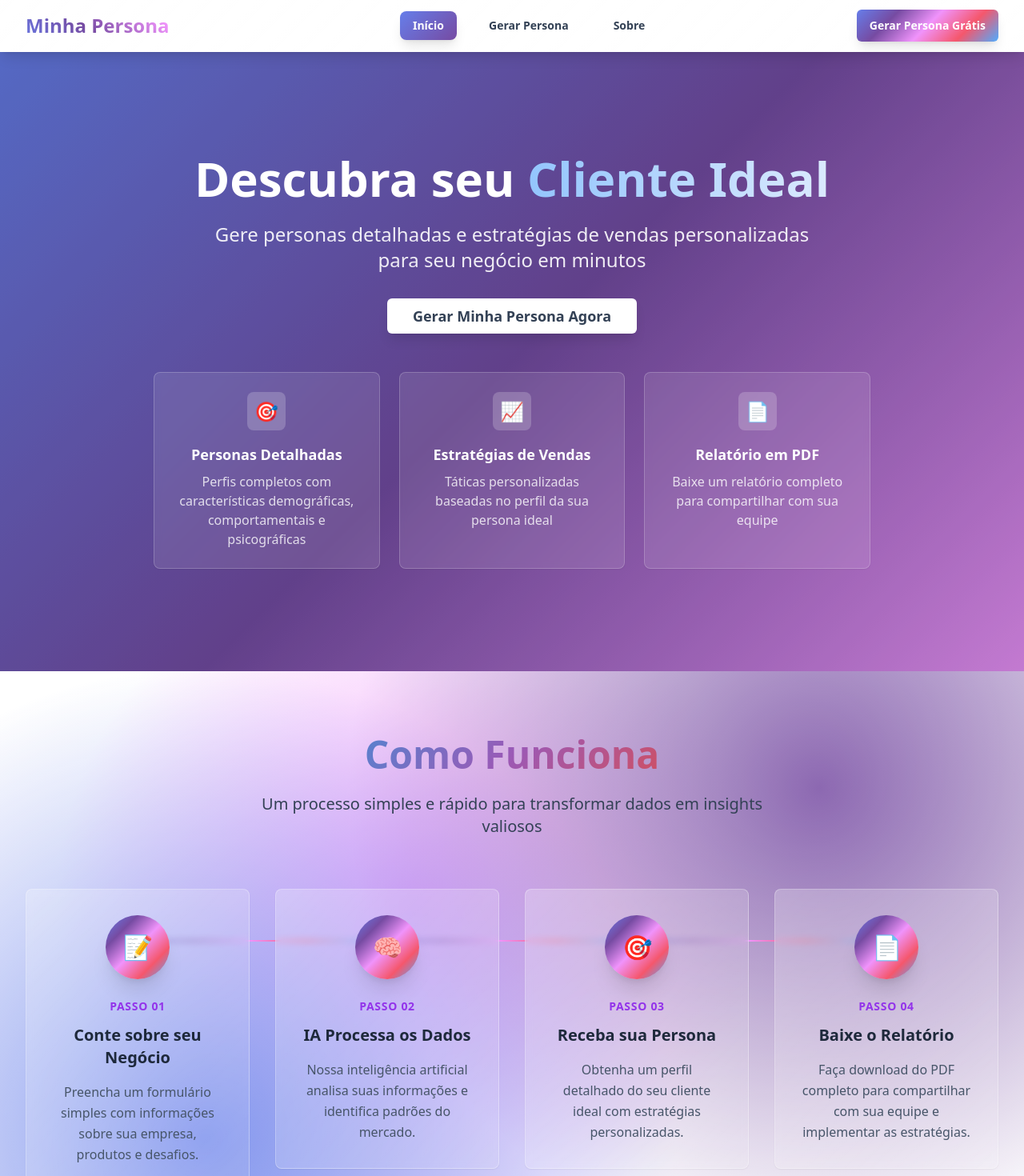
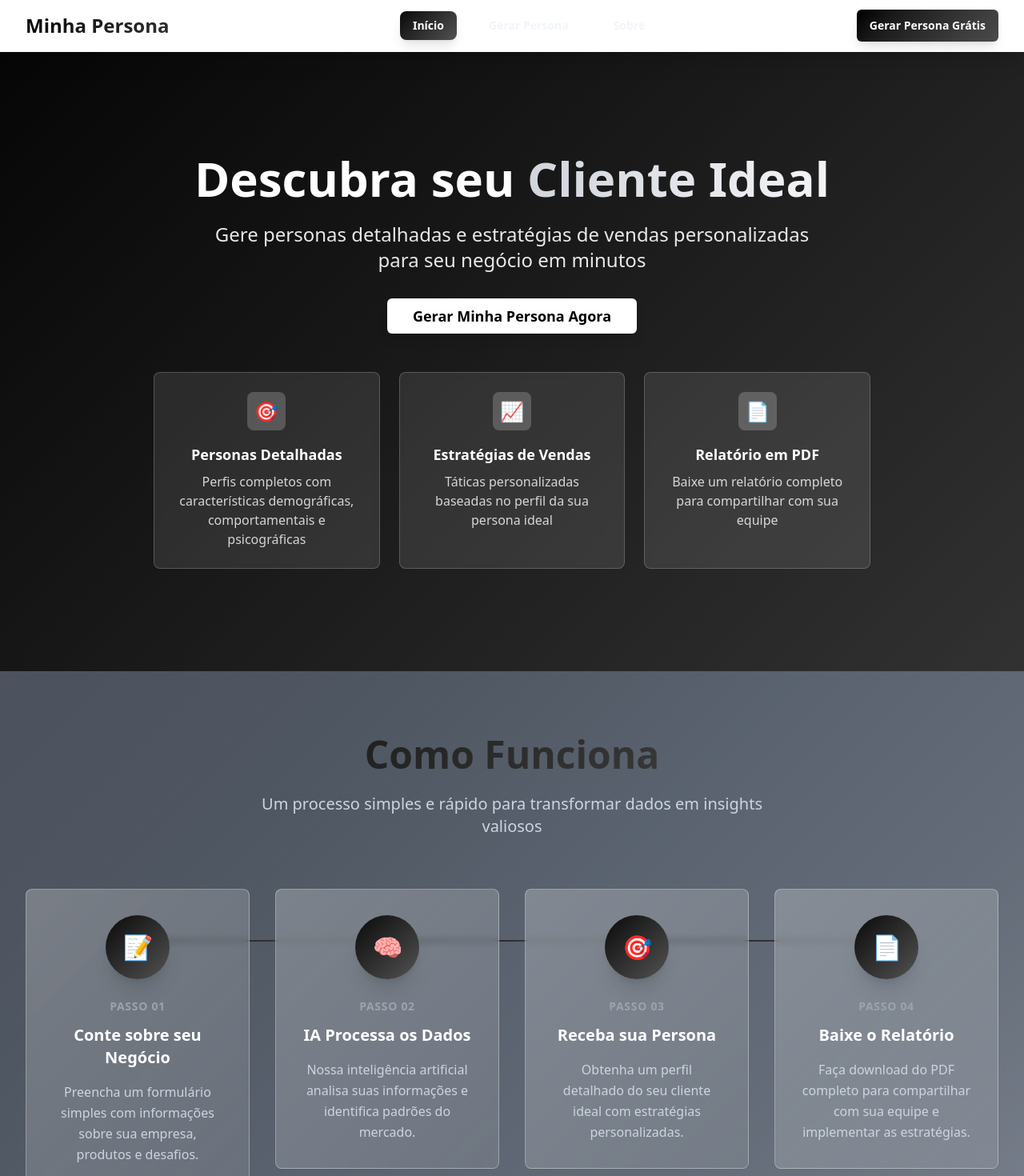
Before and after one commit to darleisonrodrigues/persona-spark-strategizer, a React (Vite) app: page / in a window 1280 px wide. Shown: the top 1470 px of the page at 80% size. Built offline with nearby package versions, Linux system fonts and the light colour scheme.

Commit message:
Refactor: Apply black and elegant color scheme
Updated the design to use a black and elegant color scheme.

```diff
--- a/src/components/CTA.tsx
+++ b/src/components/CTA.tsx
@@ -4,7 +4,7 @@ import { Card } from '@/components/ui/card';
 
 const CTA = () => {
   return (
-    <section className="py-20 bg-gradient-modern relative overflow-hidden">
+    <section className="py-20 bg-gradient-sophisticated relative overflow-hidden">
       <div className="absolute inset-0 bg-gradient-mesh opacity-30"></div>
       <div className="max-w-4xl mx-auto px-4 sm:px-6 lg:px-8 text-center relative">
         <Card className="p-12 md:p-16 bg-gradient-glass backdrop-blur-xl border-white/30 shadow-2xl" data-aos="zoom-in">
@@ -19,7 +19,7 @@ const CTA = () => {
           <div className="flex justify-center mb-8">
             <Button
               size="lg"
-              className="bg-white text-slate-700 hover:bg-slate-50 font-bold px-10 py-5 text-xl shadow-2xl hover:shadow-3xl transition-all duration-300 hover:scale-105"
+              className="bg-white text-black hover:bg-gray-100 font-bold px-10 py-5 text-xl shadow-2xl hover:shadow-3xl transition-all duration-300 hover:scale-105"
               onClick={() => window.location.href = '/generator'}
             >
               Gerar Persona Gratuitamente
--- a/src/components/Hero.tsx
+++ b/src/components/Hero.tsx
@@ -4,13 +4,13 @@ import { Card } from '@/components/ui/card';
 
 const Hero = () => {
   return (
-    <section className="relative overflow-hidden bg-gradient-hero py-20 lg:py-32">
-      <div className="absolute inset-0 bg-slate-900/20"></div>
+    <section className="relative overflow-hidden bg-gradient-noir py-20 lg:py-32">
+      <div className="absolute inset-0 bg-black/40"></div>
       <div className="relative max-w-7xl mx-auto px-4 sm:px-6 lg:px-8">
         <div className="text-center">
           <h1 className="text-4xl md:text-6xl font-bold text-white mb-6" data-aos="fade-up">
             Descubra seu{' '}
-            <span className="bg-gradient-to-r from-blue-300 to-blue-100 bg-clip-text text-transparent">
+            <span className="bg-gradient-to-r from-gray-300 to-gray-100 bg-clip-text text-transparent">
               Cliente Ideal
             </span>
           </h1>
@@ -20,7 +20,7 @@ const Hero = () => {
           </p>
 
           <div className="flex justify-center mb-12" data-aos="fade-up" data-aos-delay="400">
-            <Button size="lg" className="bg-white text-slate-700 hover:bg-slate-50 font-semibold px-8 py-4 text-lg shadow-lg" onClick={() => window.location.href = '/generator'}>
+            <Button size="lg" className="bg-white text-black hover:bg-gray-100 font-semibold px-8 py-4 text-lg shadow-lg" onClick={() => window.location.href = '/generator'}>
               Gerar Minha Persona Agora
             </Button>
           </div>
--- a/src/components/HowItWorks.tsx
+++ b/src/components/HowItWorks.tsx
@@ -30,14 +30,14 @@ const HowItWorks = () => {
   ];
 
   return (
-    <section className="py-20 bg-gradient-mesh relative overflow-hidden">
+    <section className="py-20 bg-gradient-charcoal relative overflow-hidden">
       <div className="absolute inset-0 bg-gradient-glass"></div>
       <div className="max-w-7xl mx-auto px-4 sm:px-6 lg:px-8 relative">
         <div className="text-center mb-16" data-aos="fade-up">
-          <h2 className="text-4xl md:text-5xl font-bold bg-gradient-luxury bg-clip-text text-transparent mb-6">
+          <h2 className="text-4xl md:text-5xl font-bold bg-gradient-sophisticated bg-clip-text text-transparent mb-6">
             Como Funciona
           </h2>
-          <p className="text-xl text-slate-700 max-w-2xl mx-auto">
+          <p className="text-xl text-slate-300 max-w-2xl mx-auto">
             Um processo simples e rápido para transformar dados em insights valiosos
           </p>
         </div>
@@ -46,23 +46,23 @@ const HowItWorks = () => {
           {steps.map((step, index) => (
             <div key={index} className="text-center relative" data-aos="fade-up" data-aos-delay={index * 100}>
               {index < steps.length - 1 && (
-                <div className="hidden lg:block absolute top-16 left-full w-full h-0.5 bg-gradient-aurora transform -translate-x-1/2 z-0"></div>
+                <div className="hidden lg:block absolute top-16 left-full w-full h-0.5 bg-gradient-sophisticated transform -translate-x-1/2 z-0"></div>
               )}
 
               <Card className="p-8 relative z-10 hover:shadow-2xl transition-all duration-500 bg-gradient-glass backdrop-blur-sm border-white/30 hover:border-white/50 hover:scale-105">
-                <div className="w-20 h-20 bg-gradient-modern rounded-full flex items-center justify-center mb-6 mx-auto shadow-xl hover:shadow-2xl transition-all duration-300">
+                <div className="w-20 h-20 bg-gradient-noir rounded-full flex items-center justify-center mb-6 mx-auto shadow-xl hover:shadow-2xl transition-all duration-300">
                   <span className="text-3xl">{step.icon}</span>
                 </div>
 
-                <div className="text-sm font-bold text-purple-600 mb-3 tracking-wider">
+                <div className="text-sm font-bold text-gray-400 mb-3 tracking-wider">
                   PASSO {step.step}
                 </div>
 
-                <h3 className="text-xl font-bold text-slate-800 mb-4">
+                <h3 className="text-xl font-bold text-white mb-4">
                   {step.title}
                 </h3>
 
-                <p className="text-slate-600 leading-relaxed">
+                <p className="text-slate-300 leading-relaxed">
                   {step.description}
                 </p>
               </Card>
--- a/src/components/Navigation.tsx
+++ b/src/components/Navigation.tsx
@@ -10,12 +10,12 @@ const Navigation = () => {
   const isActive = (path: string) => location.pathname === path;
 
   return (
-    <nav className="bg-gradient-glass backdrop-blur-xl border-b border-white/20 sticky top-0 z-50 shadow-lg">
+    <nav className="bg-gradient-glass backdrop-blur-xl border-b border-white/20 sticky top-0 z-50 shadow-xl">
       <div className="max-w-7xl mx-auto px-4 sm:px-6 lg:px-8">
         <div className="flex justify-between items-center h-16">
           <div className="flex items-center">
             <a href="/" className="flex items-center space-x-2">
-              <span className="text-2xl font-bold bg-gradient-aurora bg-clip-text text-transparent animate-gradient-shift bg-[length:200%_200%]">
+              <span className="text-2xl font-bold bg-gradient-sophisticated bg-clip-text text-transparent animate-gradient-shift bg-[length:200%_200%]">
                 Minha Persona
               </span>
             </a>
@@ -23,26 +23,26 @@ const Navigation = () => {
 
           <div className="hidden md:block">
             <div className="ml-10 flex items-baseline space-x-6">
-              <a href="/" className={`px-4 py-2 rounded-lg text-sm font-semibold transition-all duration-300 ${isActive('/') ? 'text-white bg-gradient-primary shadow-lg' : 'text-slate-700 hover:text-white hover:bg-gradient-primary/80 hover:shadow-md'}`}>
+              <a href="/" className={`px-4 py-2 rounded-lg text-sm font-semibold transition-all duration-300 ${isActive('/') ? 'text-white bg-gradient-noir shadow-lg' : 'text-slate-100 hover:text-white hover:bg-gradient-noir/80 hover:shadow-md'}`}>
                 Início
               </a>
-              <a href="/generator" className={`px-4 py-2 rounded-lg text-sm font-semibold transition-all duration-300 ${isActive('/generator') ? 'text-white bg-gradient-primary shadow-lg' : 'text-slate-700 hover:text-white hover:bg-gradient-primary/80 hover:shadow-md'}`}>
+              <a href="/generator" className={`px-4 py-2 rounded-lg text-sm font-semibold transition-all duration-300 ${isActive('/generator') ? 'text-white bg-gradient-noir shadow-lg' : 'text-slate-100 hover:text-white hover:bg-gradient-noir/80 hover:shadow-md'}`}>
                 Gerar Persona
               </a>
-              <a href="/about" className={`px-4 py-2 rounded-lg text-sm font-semibold transition-all duration-300 ${isActive('/about') ? 'text-white bg-gradient-primary shadow-lg' : 'text-slate-700 hover:text-white hover:bg-gradient-primary/80 hover:shadow-md'}`}>
+              <a href="/about" className={`px-4 py-2 rounded-lg text-sm font-semibold transition-all duration-300 ${isActive('/about') ? 'text-white bg-gradient-noir shadow-lg' : 'text-slate-100 hover:text-white hover:bg-gradient-noir/80 hover:shadow-md'}`}>
                 Sobre
               </a>
             </div>
           </div>
 
           <div className="hidden md:block">
-            <Button className="bg-gradient-modern hover:scale-105 transition-all duration-300 shadow-lg hover:shadow-xl text-white font-semibold" onClick={() => window.location.href = '/generator'}>
+            <Button className="bg-gradient-sophisticated hover:scale-105 transition-all duration-300 shadow-lg hover:shadow-xl text-white font-semibold" onClick={() => window.location.href = '/generator'}>
               Gerar Persona Grátis
             </Button>
           </div>
 
           <div className="md:hidden">
-            <button onClick={() => setIsMenuOpen(!isMenuOpen)} className="text-slate-700 hover:text-purple-600 focus:outline-none transition-colors">
+            <button onClick={() => setIsMenuOpen(!isMenuOpen)} className="text-slate-100 hover:text-white focus:outline-none transition-colors">
               <svg className="h-6 w-6" fill="none" viewBox="0 0 24 24" stroke="currentColor">
                 <path strokeLinecap="round" strokeLinejoin="round" strokeWidth={2} d="M4 6h16M4 12h16M4 18h16" />
               </svg>
@@ -51,19 +51,19 @@ const Navigation = () => {
         </div>
 
         {isMenuOpen && (
-          <div className="md:hidden bg-white/90 backdrop-blur-sm rounded-lg mt-2 mb-4 shadow-xl">
+          <div className="md:hidden bg-black/90 backdrop-blur-sm rounded-lg mt-2 mb-4 shadow-xl">
             <div className="px-4 pt-4 pb-6 space-y-3">
-              <a href="/" className="block px-4 py-3 rounded-lg text-base font-semibold text-slate-700 hover:text-white hover:bg-gradient-primary transition-all">
+              <a href="/" className="block px-4 py-3 rounded-lg text-base font-semibold text-slate-100 hover:text-white hover:bg-gradient-noir transition-all">
                 Início
               </a>
-              <a href="/generator" className="block px-4 py-3 rounded-lg text-base font-semibold text-slate-700 hover:text-white hover:bg-gradient-primary transition-all">
+              <a href="/generator" className="block px-4 py-3 rounded-lg text-base font-semibold text-slate-100 hover:text-white hover:bg-gradient-noir transition-all">
                 Gerar Persona
               </a>
-              <a href="/about" className="block px-4 py-3 rounded-lg text-base font-semibold text-slate-700 hover:text-white hover:bg-gradient-primary transition-all">
+              <a href="/about" className="block px-4 py-3 rounded-lg text-base font-semibold text-slate-100 hover:text-white hover:bg-gradient-noir transition-all">
                 Sobre
               </a>
               <div className="pt-4">
-                <Button className="w-full bg-gradient-modern hover:scale-105 transition-all duration-300 shadow-lg text-white font-semibold" onClick={() => window.location.href = '/generator'}>
+                <Button className="w-full bg-gradient-sophisticated hover:scale-105 transition-all duration-300 shadow-lg text-white font-semibold" onClick={() => window.location.href = '/generator'}>
                   Gerar Persona Grátis
                 </Button>
               </div>
--- a/tailwind.config.ts
+++ b/tailwind.config.ts
@@ -60,18 +60,21 @@ export default {
 				sm: 'calc(var(--radius) - 4px)'
 			},
 			backgroundImage: {
-				'gradient-primary': 'linear-gradient(135deg, #667eea 0%, #764ba2 100%)',
-				'gradient-secondary': 'linear-gradient(135deg, #f093fb 0%, #f5576c 100%)',
-				'gradient-hero': 'linear-gradient(135deg, #667eea 0%, #764ba2 50%, #f093fb 100%)',
-				'gradient-card': 'linear-gradient(145deg, rgba(102, 126, 234, 0.1) 0%, rgba(118, 75, 162, 0.1) 100%)',
-				'gradient-elegant': 'linear-gradient(135deg, #ffecd2 0%, #fcb69f 100%)',
-				'gradient-dark': 'linear-gradient(135deg, #2c3e50 0%, #34495e 100%)',
-				'gradient-light': 'linear-gradient(135deg, #ffffff 0%, #f8f9fa 100%)',
-				'gradient-modern': 'linear-gradient(135deg, #667eea 0%, #764ba2 25%, #f093fb 50%, #f5576c 75%, #4facfe 100%)',
+				'gradient-primary': 'linear-gradient(135deg, #1a1a1a 0%, #2d2d2d 100%)',
+				'gradient-secondary': 'linear-gradient(135deg, #374151 0%, #1f2937 100%)',
+				'gradient-hero': 'linear-gradient(135deg, #0f0f0f 0%, #1a1a1a 25%, #2d2d2d 50%, #374151 75%, #4b5563 100%)',
+				'gradient-card': 'linear-gradient(145deg, rgba(31, 41, 55, 0.1) 0%, rgba(55, 65, 81, 0.1) 100%)',
+				'gradient-elegant': 'linear-gradient(135deg, #f8fafc 0%, #e2e8f0 100%)',
+				'gradient-dark': 'linear-gradient(135deg, #0f172a 0%, #1e293b 100%)',
+				'gradient-light': 'linear-gradient(135deg, #ffffff 0%, #f8fafc 100%)',
+				'gradient-modern': 'linear-gradient(135deg, #0f0f0f 0%, #1a1a1a 25%, #2d2d2d 50%, #374151 75%, #4b5563 100%)',
 				'gradient-glass': 'linear-gradient(135deg, rgba(255, 255, 255, 0.25) 0%, rgba(255, 255, 255, 0.1) 100%)',
-				'gradient-mesh': 'radial-gradient(circle at 20% 80%, #667eea 0%, transparent 50%), radial-gradient(circle at 80% 20%, #764ba2 0%, transparent 50%), radial-gradient(circle at 40% 40%, #f093fb 0%, transparent 50%)',
-				'gradient-aurora': 'linear-gradient(45deg, #667eea, #764ba2, #f093fb, #f5576c, #4facfe)',
-				'gradient-luxury': 'linear-gradient(135deg, #2c3e50 0%, #3498db 25%, #9b59b6 50%, #e74c3c 75%, #f39c12 100%)'
+				'gradient-mesh': 'radial-gradient(circle at 20% 80%, #1a1a1a 0%, transparent 50%), radial-gradient(circle at 80% 20%, #2d2d2d 0%, transparent 50%), radial-gradient(circle at 40% 40%, #374151 0%, transparent 50%)',
+				'gradient-aurora': 'linear-gradient(45deg, #0f0f0f, #1a1a1a, #2d2d2d, #374151, #4b5563)',
+				'gradient-luxury': 'linear-gradient(135deg, #0f172a 0%, #1e293b 25%, #334155 50%, #475569 75%, #64748b 100%)',
+				'gradient-sophisticated': 'linear-gradient(135deg, #000000 0%, #1a1a1a 25%, #2c2c2c 50%, #3d3d3d 75%, #4a4a4a 100%)',
+				'gradient-noir': 'linear-gradient(135deg, #0a0a0a 0%, #1c1c1c 25%, #2e2e2e 50%, #404040 75%, #525252 100%)',
+				'gradient-charcoal': 'linear-gradient(135deg, #111827 0%, #1f2937 25%, #374151 50%, #4b5563 75%, #6b7280 100%)'
 			},
 			keyframes: {
 				'accordion-down': {
```
